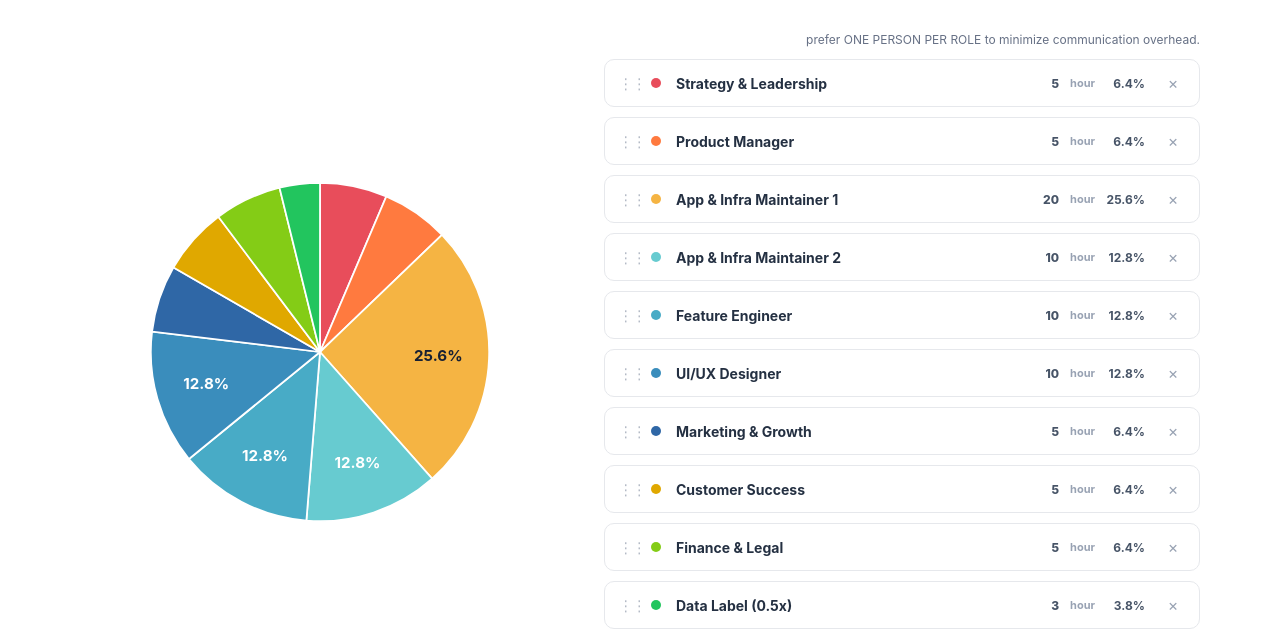
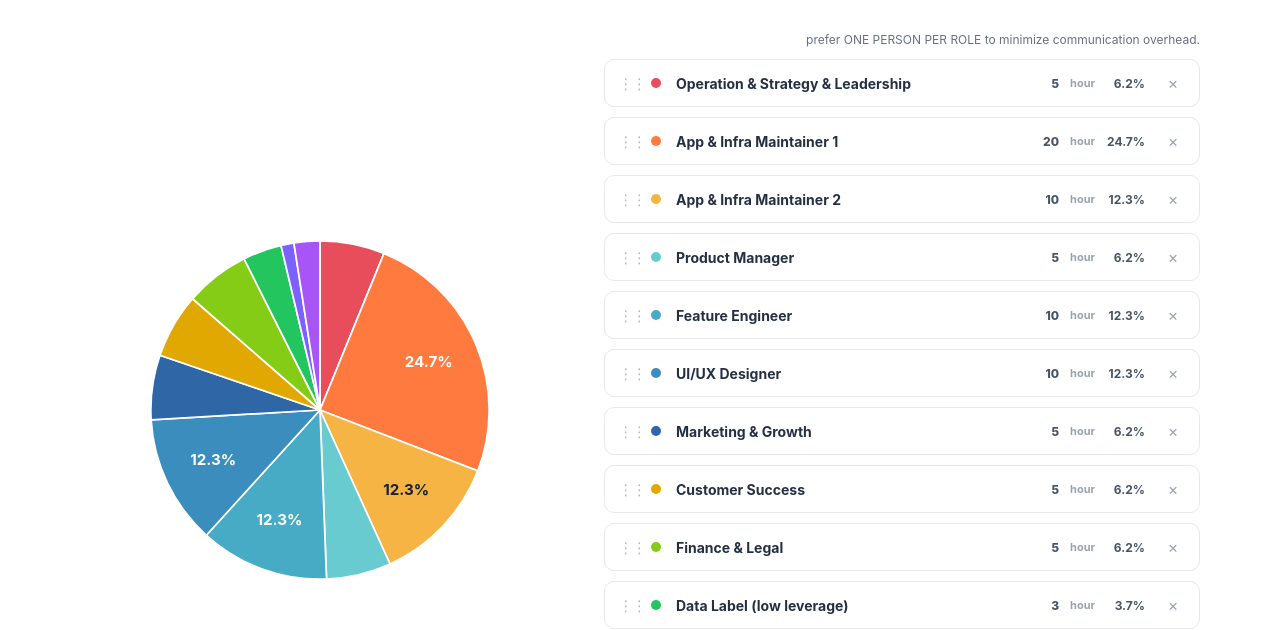
Before and after one commit to Ocean-eyes-Org/startup-plan, a plain HTML site: page index.html in a window 1280 px wide. Shown: the part 177-807 px from the top of the page. Drawn offline with Linux system fonts and the light colour scheme.

Commit message:
feat(roles): add weekly cost roles and update defaults
- Rename strategy and data-label roles
- Reorder role colors and assign GitHub/server costs to team members

```diff
--- a/index.html
+++ b/index.html
@@ -459,21 +459,23 @@
   };
 
   const SCREEN_TWO_DEFAULT_ROLE_DEFS = [
-    { id:'decision', label:'Strategy & Leadership', defaultWeight:5, color:'#E84D5B' },
-    { id:'product-manager', label:'Product Manager', defaultWeight:5, color:'#FF7A3F' },
-    { id:'app-infra-maintainer-1', label:'App & Infra Maintainer 1', defaultWeight:20, color:'#F5B443' },
-    { id:'app-infra-maintainer-2', label:'App & Infra Maintainer 2', defaultWeight:10, color:'#67CBD0' },
+    { id:'decision', label:'Operation & Strategy & Leadership', defaultWeight:5, color:'#E84D5B' },
+    { id:'app-infra-maintainer-1', label:'App & Infra Maintainer 1', defaultWeight:20, color:'#FF7A3F' },
+    { id:'app-infra-maintainer-2', label:'App & Infra Maintainer 2', defaultWeight:10, color:'#F5B443' },
+    { id:'product-manager', label:'Product Manager', defaultWeight:5, color:'#67CBD0' },
     { id:'feature-engineer', label:'Feature Engineer', defaultWeight:10, color:'#48ABC6' },
     { id:'uiux-designer', label:'UI/UX Designer', defaultWeight:10, color:'#3A8DBC' },
     { id:'marketing-growth', label:'Marketing & Growth', defaultWeight:5, color:'#2F67A6' },
     { id:'customer-success', label:'Customer Success', defaultWeight:5, color:'#E0A800' },
     { id:'finance-legal', label:'Finance & Legal', defaultWeight:5, color:'#84CC16' },
-    { id:'data-label-half', label:'Data Label (0.5x)', defaultWeight:3, color:'#22C55E' }
+    { id:'data-label-half', label:'Data Label (low leverage)', defaultWeight:3, color:'#22C55E' },
+    { id:'github-cost', label:'Github cost per week [4$/(4$ for 1 hour wage)]', defaultWeight:1, color:'#7B61FF' },
+    { id:'server-cost', label:'Server cost per week [8$/(4$ for 1 hour wage)]', defaultWeight:2, color:'#A855F7' }
   ];
 
   const SCREEN_TWO_DEFAULT_ASSIGNMENTS = {
-    Tonnam:['decision','product-manager','uiux-designer','customer-success'],
-    Yok:['app-infra-maintainer-2','finance-legal'],
+    Tonnam:['decision','product-manager','uiux-designer','github-cost'],
+    Yok:['app-infra-maintainer-2','finance-legal','server-cost'],
     Ohm:['app-infra-maintainer-1'],
     Phufa:['data-label-half'],
     Hope:[]
```
